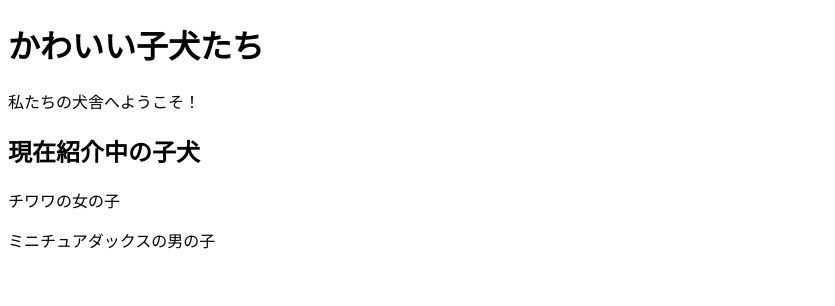
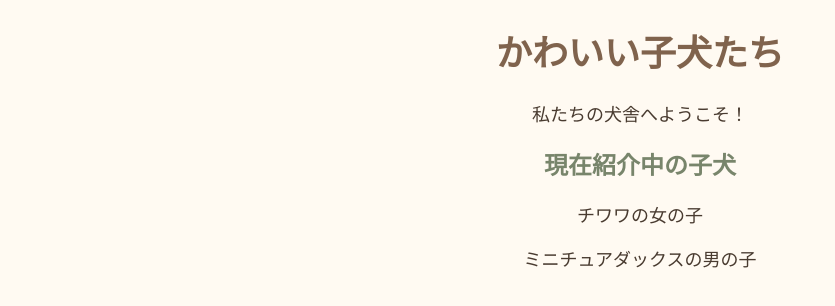
Before and after one commit to 261zs03226-jpg/orin-3, a plain HTML site: page index.html in a window 1280 px wide. Shown: the whole page, without its empty margins (0-835 px from the left). Drawn offline with Linux system fonts and the light colour scheme.

Commit message:
Update index.html

```diff
--- a/index.html
+++ b/index.html
@@ -2,6 +2,29 @@
 <!DOCTYPE html>
 <html lang="ja">
 <head>
+
+<style>
+  body {
+    background-color: #fffaf2;
+    color: #493b30;
+    font-family: sans-serif;
+    text-align: center;
+  }
+
+  h1 {
+    color: #80634d;
+    font-size: 36px;
+  }
+
+  h2 {
+    color: #78856b;
+  }
+
+  p {
+    font-size: 18px;
+  }
+</style>
+
   <meta charset="UTF-8">
   <title>子犬たちの紹介</title>
 </head>
```
